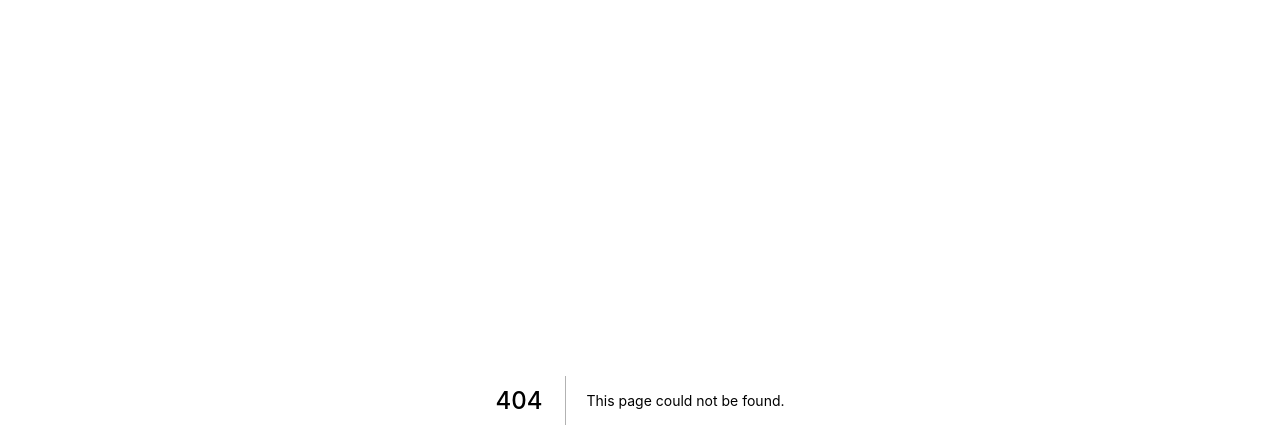
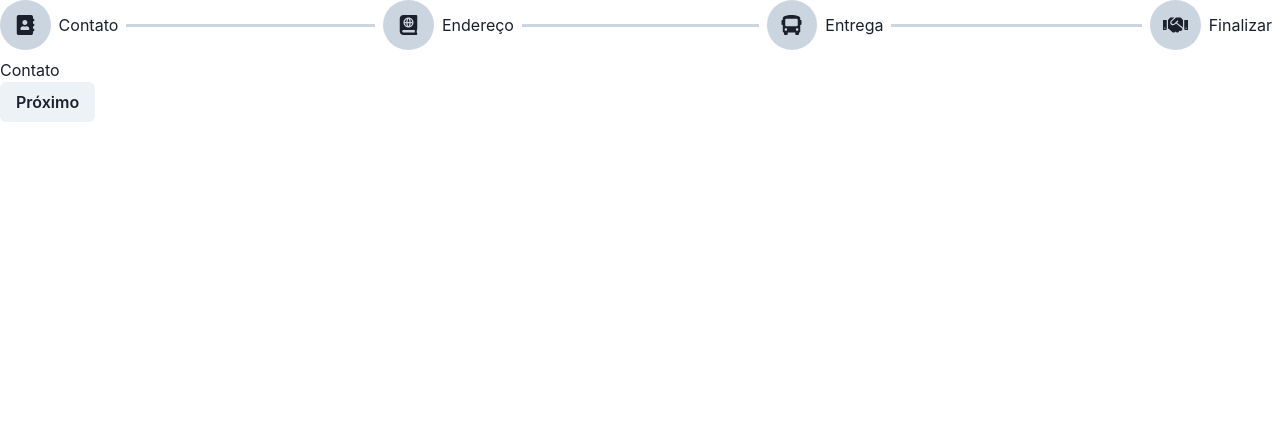
Before and after one commit to ThiagoPereiraSje/learn-chakra-ui, a Next.js app: page /checkout in a window 1280 px wide. Before the commit this address had no page. Shown: the top 448 px of the page. Built offline with nearby package versions, Linux system fonts and the light colour scheme.

Commit message:
add component for step indication

```diff
--- a/package.json
+++ b/package.json
@@ -14,7 +14,8 @@
     "framer-motion": "^4.1.17",
     "next": "12.0.4",
     "react": "17.0.2",
-    "react-dom": "17.0.2"
+    "react-dom": "17.0.2",
+    "react-icons": "^4.3.1"
   },
   "devDependencies": {
     "eslint": "7.32.0",
--- /dev/null
+++ b/packages/components/BuyerAddress.tsx
@@ -0,0 +1,16 @@
+import { Box, Button, Text } from "@chakra-ui/react";
+
+interface Props {
+  onPrev: () => void;
+  onNext: () => void;
+}
+
+export default function BuyerAddress({ onPrev, onNext }: Props) {
+  return (
+    <Box>
+      <Text>Endereço</Text>
+      <Button onClick={onPrev}>Anterior</Button>
+      <Button onClick={onNext}>Proximo</Button>
+    </Box>
+  );
+}
--- /dev/null
+++ b/packages/components/BuyerContact.tsx
@@ -0,0 +1,15 @@
+import { Box, Button, Text } from "@chakra-ui/react";
+
+interface Props {
+  onPrev: () => void;
+  onNext: () => void;
+}
+
+export default function BuyerContact({ onNext }: Props) {
+  return (
+    <Box>
+      <Text>Contato</Text>
+      <Button onClick={onNext}>Próximo</Button>
+    </Box>
+  );
+}
--- /dev/null
+++ b/packages/components/BuyerDelivery.tsx
@@ -0,0 +1,16 @@
+import { Box, Button, Text } from "@chakra-ui/react";
+
+interface Props {
+  onPrev: () => void;
+  onNext: () => void;
+}
+
+export default function BuyerDelivery({ onPrev, onNext }: Props) {
+  return (
+    <Box>
+      <Text>Entrega</Text>
+      <Button onClick={onPrev}>Anterior</Button>
+      <Button onClick={onNext}>Proximo</Button>
+    </Box>
+  );
+}
--- /dev/null
+++ b/packages/components/BuyerOrder.tsx
@@ -0,0 +1,16 @@
+import { Box, Button, Text } from "@chakra-ui/react";
+
+interface Props {
+  onPrev: () => void;
+  onNext: () => void;
+}
+
+export default function BuyerOrder({ onPrev, onNext }: Props) {
+  return (
+    <Box>
+      <Text>Fechar Pedido</Text>
+      <Button onClick={onPrev}>Anterior</Button>
+      <Button onClick={onNext}>Finalizar</Button>
+    </Box>
+  );
+}
--- /dev/null
+++ b/packages/components/StepsIndicator.tsx
@@ -0,0 +1,102 @@
+import {
+  Box,
+  BoxProps,
+  Icon,
+  IconProps,
+  Stack,
+  Text,
+} from "@chakra-ui/react";
+import { IconType } from "react-icons";
+import { FaCheck } from "react-icons/fa";
+
+export interface StepItem {
+  title: string;
+  icon: IconType;
+  checkedIcon?: IconType;
+  tileStyle?: BoxProps;
+  boxStyle?: BoxProps;
+  checkedBoxStyle?: BoxProps;
+  iconStyle?: IconProps;
+  checkedIconStyle?: IconProps;
+  lineStyle?: BoxProps;
+  checkedLineStyle?: BoxProps;
+}
+
+interface StepProps extends StepItem {
+  checked: boolean;
+}
+
+function Step({
+  title,
+  icon,
+  checked,
+  checkedIcon = FaCheck,
+  tileStyle = { w: "full" },
+  boxStyle = {
+    bgColor: "gray.300",
+    borderRadius: "50%",
+    padding: "0.6em 0.8em",
+  },
+  checkedBoxStyle = {
+    bgColor: "gray.600",
+    borderRadius: "50%",
+    padding: "0.6em 0.8em",
+  },
+  iconStyle = {
+    padding: "5px 0px 0px 0px",
+    fontSize: "25px",
+  },
+  checkedIconStyle = {
+    padding: "5px 0px 0px 0px",
+    fontSize: "25px",
+    color: "white",
+  },
+  lineStyle = {
+    w: "full",
+    h: "0.2em",
+    bgColor: "gray.300",
+  },
+  checkedLineStyle = {
+    w: "full",
+    h: "0.2em",
+    bgColor: "gray.600",
+  },
+}: StepProps) {
+  const _icon = checked ? checkedIcon : icon;
+  const _boxStyle = checked ? checkedBoxStyle : boxStyle;
+  const _iconStyle = checked ? checkedIconStyle : iconStyle;
+  const _lineStyle = checked ? checkedLineStyle : lineStyle;
+
+  return (
+    <Box {...tileStyle}>
+      <Stack
+        direction="row"
+        alignItems="center"
+        spacing="0.5em">
+        <Box {..._boxStyle}>
+          <Icon {..._iconStyle} as={_icon} />
+        </Box>
+        <Text>{title}</Text>
+        <Box {..._lineStyle} />
+      </Stack>
+    </Box>
+  );
+}
+
+interface Props {
+  header: StepItem[];
+  curStep: number;
+}
+
+export default function StepsIndicator({
+  header,
+  curStep,
+}: Props) {
+  return (
+    <Stack direction="row">
+      {header.map((s, i) => (
+        <Step key={i} {...s} checked={curStep > i} />
+      ))}
+    </Stack>
+  );
+}
--- /dev/null
+++ b/packages/hooks/useSteps.tsx
@@ -0,0 +1,17 @@
+import { useState } from "react";
+
+export default function useSteps(size: number) {
+  const [step, setStep] = useState(0);
+
+  const prevStep = () => {
+    if (step > 0) {
+      setStep(step - 1);
+    }
+  };
+
+  const nextStep = () => {
+    setStep((step + 1) % size);
+  };
+
+  return { step, setStep, prevStep, nextStep };
+}
--- /dev/null
+++ b/pages/checkout.jsx
@@ -0,0 +1,58 @@
+import { createElement } from "react";
+import {
+  FaAddressBook,
+  FaAtlas,
+  FaBus,
+  FaHandshake,
+} from "react-icons/fa";
+import { Box, Stack } from "@chakra-ui/react";
+import BuyerAddress from "../packages/components/BuyerAddress";
+import BuyerContact from "../packages/components/BuyerContact";
+import BuyerDelivery from "../packages/components/BuyerDelivery";
+import BuyerOrder from "../packages/components/BuyerOrder";
+import useSteps from "../packages/hooks/useSteps";
+import StepsIndicator from "../packages/components/StepsIndicator";
+
+const steps = [
+  BuyerContact,
+  BuyerAddress,
+  BuyerDelivery,
+  BuyerOrder,
+];
+
+const stepsHeader = [
+  { title: "Contato", icon: FaAddressBook },
+  { title: "Endereço", icon: FaAtlas },
+  { title: "Entrega", icon: FaBus },
+  {
+    title: "Finalizar",
+    icon: FaHandshake,
+    tileStyle: {},
+    lineStyle: {},
+  },
+];
+
+function App() {
+  const { step, nextStep, prevStep } = useSteps(
+    steps.length
+  );
+
+  return (
+    <Box>
+      <Box>
+        <Stack direction="column">
+          <StepsIndicator
+            header={stepsHeader}
+            curStep={step}
+          />
+          {createElement(steps[step], {
+            onPrev: prevStep,
+            onNext: nextStep,
+          })}
+        </Stack>
+      </Box>
+    </Box>
+  );
+}
+
+export default App;
```
Also changed, not shown: packages/components/InputMask.tsx (added, +42 -0 lines), 1 other file (tests, documents, lock files or other folders).
